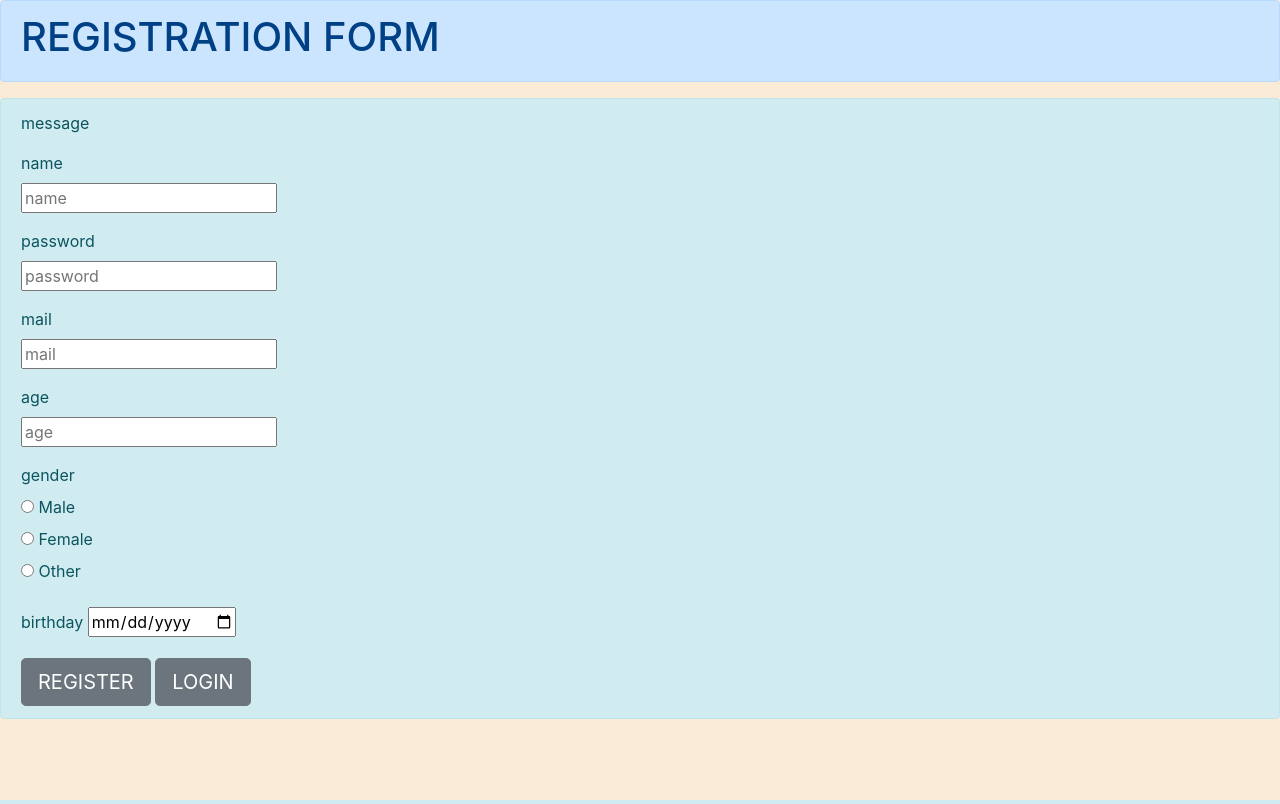
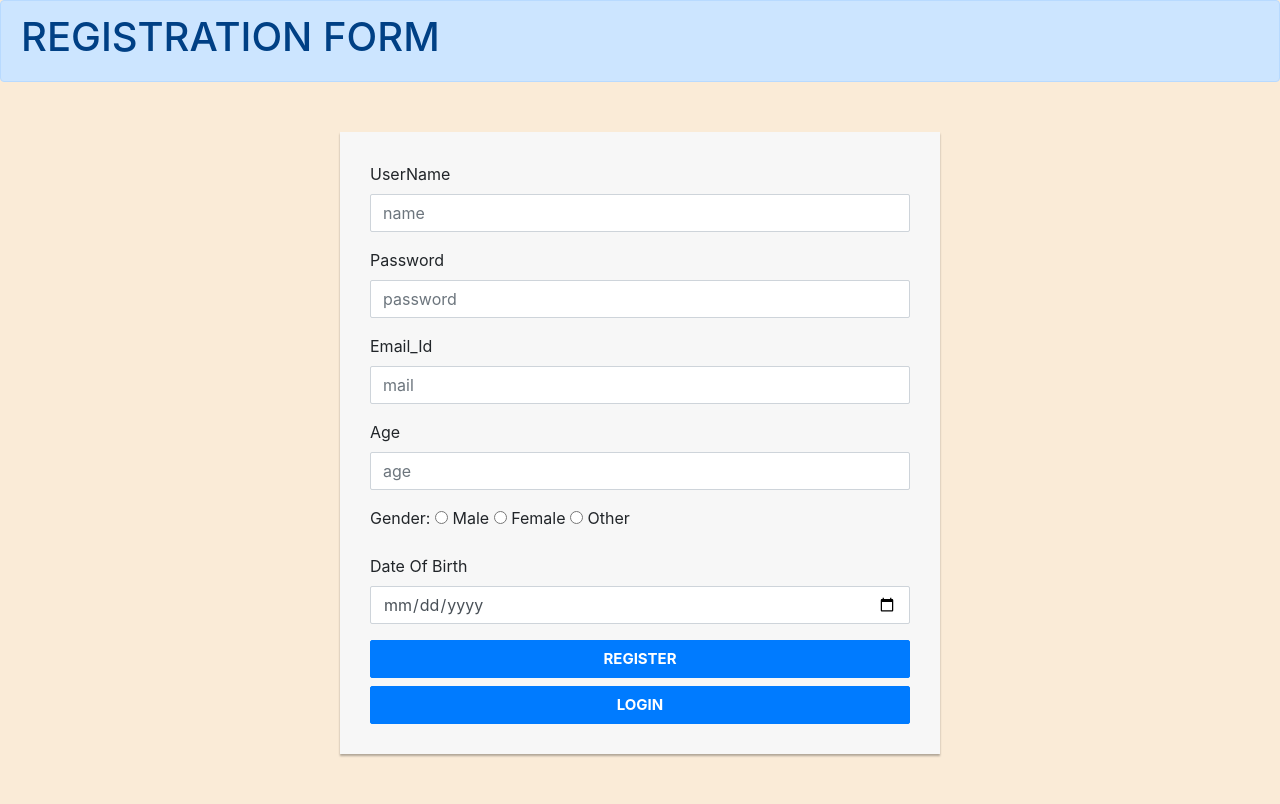
Before and after one commit to CH-Shireesha/WP, a Flask app: page /register in a window 1280 px wide. Run offline with Flask 2, Linux system fonts and the light colour scheme; some libraries are stand-ins or nearby versions.

Commit message:
ADD: Modifications

```diff
--- a/project1/application.py
+++ b/project1/application.py
@@ -25,21 +25,30 @@ db.init_app(app)
 # session=Session()
 @app.route("/")
 def index():
-    return "project 1:TODO"
+    name = session.get('name')
+    if session.get('mail') is None:
+        return render_template("registerForm.html")
+    return render_template("Home.html", name=name)
+
+
+
 @app.route("/register", methods = ['POST', 'GET'])
 def register():
-    if request.method =='POST':
-        data=user(request.form['name'],request.form['password'],request.form['mail'],
-        request.form['gender'],request.form['age'],request.form['birthday'])
-        userdata=user.query.filter_by(mail=request.form['mail']).first()
-        if userdata is not None:
-            return render_template("error.html")
-        db.session.add(data)
-        db.session.commit()
-        print("Sucesssfully Registered")
-        return render_template("sucess.html")
-    else:
-        return render_template("registerForm.html")
+    name = session.get('name')
+    if session.get('mail') is None:
+        if request.method =='POST':
+            data=user(request.form['name'],request.form['password'],request.form['mail'],
+            request.form['gender'],request.form['age'],request.form['birthday'])
+            userdata=user.query.filter_by(mail=request.form['mail']).first()
+            if userdata is not None:
+                return render_template("registerForm.html", message="Error!!Email_Id already exists")
+            db.session.add(data)
+            db.session.commit()
+            print("Sucesssfully Registered")
+            return render_template("registerForm.html", message="Sucesssfully Registered")
+        else:
+            return render_template("registerForm.html")
+    return render_template("Home.html", name=name)
 
 @app.route('/admins')
 def admin():
@@ -49,13 +58,15 @@ def admin():
 @app.route('/auth',methods=['POST','GET'])
 def auth():
     if request.method =='POST':
+        name = request.form.get("name")
         email = request.form.get("mail")
         pwd = request.form.get("password")
         details = user.query.get(email)
         if details != None:
             if pwd == details.password:
                 session['mail'] = email
-                return render_template("Home.html")
+                session['name'] = name
+                return render_template("Home.html", name=name)
             else:
                 return "Wrong password!!"
         else:
--- a/project1/templates/layout.html
+++ b/project1/templates/layout.html
@@ -1,5 +1,7 @@
 <!DOCTYPE html>
 <html>
+    <head>
+        {% block head %}
         <title>Webpage</title>
         <link rel="stylesheet" href="https://stackpath.bootstrapcdn.com/bootstrap/4.3.1/css/bootstrap.min.css">
         <style>
@@ -7,6 +9,8 @@
                 background-color: antiquewhite;
             }
         </style>
+        {% endblock %}
+    </head>
     <body>
         <div class="alert alert-primary" role="alert">
             <h1>{% block heading %}{% endblock %}</h1>
--- a/project1/templates/registerForm.html
+++ b/project1/templates/registerForm.html
@@ -1,34 +1,68 @@
 {% extends "layout.html" %}
-
+{% block head %}
+    {{ super() }}
+    <style type="text/css">
+        .login-form {
+            width: 600px;
+            margin: 50px auto;
+        }
+        .login-form form {
+            margin-bottom: 15px;
+            background: #f7f7f7;
+            box-shadow: 0px 2px 2px rgba(0, 0, 0, 0.3);
+            padding: 30px;
+        }
+        .form-control, .btn {
+            min-height: 38px;
+            border-radius: 2px;
+        }
+        .btn {
+            font-size: 15px;
+            font-weight: bold;
+        }
+    </style>
+{% endblock %}
 {% block heading %}
     REGISTRATION FORM
 {% endblock %}
 
 {% block body %}
-        <div class="alert alert-info">
-            <p>message</p>
+        <div class="login-form">
             <form action="{{ url_for('register') }}" method="post">
-                <label for="name">name</label>
-                <p><input type="text" placeholder="name" required name="name"></p>
-                <label for="password">password</label>
-                <p><input type="password" placeholder="password" required name="password"></p>
-                <p>
-                    <label for="mail">mail</label><br>
-                    <input class="input padding-16" type="mail" placeholder="mail" required name="mail">
-                </p>
-                <label for="age">age</label>
-                <p><input  type="number" placeholder="age" required name="age"></p>
-                <label for="gender">gender</label>
-                <p><input type="radio" id="male" name="gender" value="male">
-                    <label for="male">Male</label><br>
+                <div class="form-group">
+                    <label for="name">UserName</label>
+                    <input type="text" class="form-control" placeholder="name" required name="name">
+                </div>
+                <div class="form-group">
+                    <label for="password">Password</label>
+                   <input type="password" class="form-control" placeholder="password" required name="password">
+                </div>
+
+                <div class="form-group">
+                    <label for="mail">Email_Id</label><br>
+                    <input class="form-control" type="mail" placeholder="mail" required name="mail">
+                </div>
+
+                <div class="form-group">
+                    <label for="age">Age</label>
+                    <input  type="number"  class="form-control" placeholder="age" required name="age">
+                </div>
+                <div class="form-group">
+                    <label for="gender">Gender:</label>
+                    <input type="radio" id="male" name="gender" value="male">
+                    <label for="male">Male</label>
                     <input type="radio" id="female" name="gender" value="female">
-                    <label for="female">Female</label><br>
+                    <label for="female">Female</label>
                     <input type="radio" id="other" name="gender" value="other">
-                    <label for="other">Other</label></p>
-                <p> <label for="birthday">birthday</label>
-                    <input type="date" id="birthday" name="birthday"></p>
-                <button class="btn btn-secondary btn-lg" type="submit">REGISTER</button>
-                <button type="submit" class="btn btn-secondary btn-lg" formaction='/auth'>LOGIN</button>
+                    <label for="other">Other</label>
+                </div>
+                <div class="form-group">
+                   <label for="birthday">Date Of Birth</label>
+                    <input type="date" class="form-control" placeholde="birthday" required name="birthday">
+                </div>
+                <button class="btn btn-primary btn-block" type="submit">REGISTER</button>
+                <button type="submit" class="btn btn-primary btn-block" formaction='/auth'>LOGIN</button>
             </form>
+            <div><h4 align="center">{{message}}</h4></div>
         </div>
 {% endblock %}
```
Also changed, not shown: 6 other files. Lines whose indentation alone changed are shown as unchanged.
